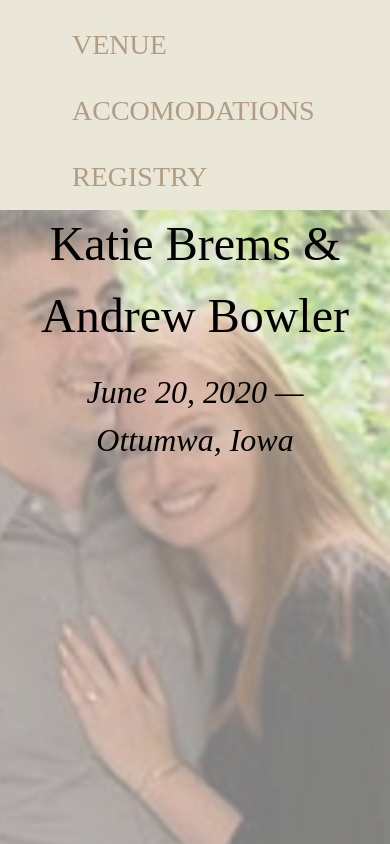
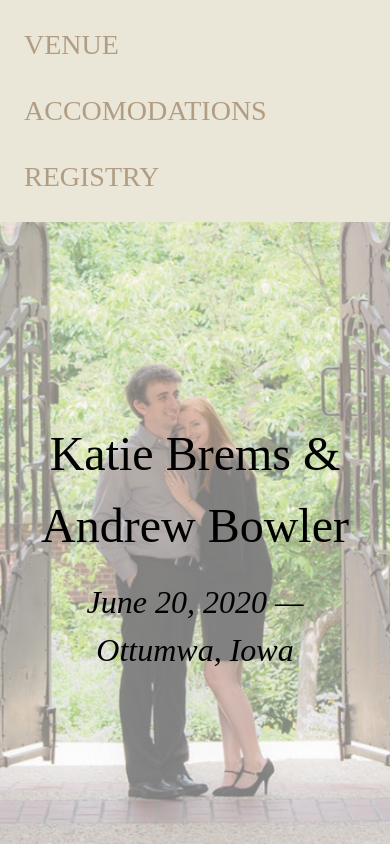
Before and after one commit to ajbowler/wedding, a React (Create React App) app: page / in a window 390 px wide. Built offline with nearby package versions, Linux system fonts and the light colour scheme.

Commit message:
more mobile fixes, I hate CSS and always will

```diff
--- a/src/components/accomodations/Accomodations.css
+++ b/src/components/accomodations/Accomodations.css
@@ -29,3 +29,14 @@
 .hotel-link p {
   margin-top: 5px;
 }
+
+@media screen and (max-width: 475px) {
+  .accomodations {
+    margin-top: 0;
+    padding-top: 0;
+  }
+
+  .venue-heading {
+    font-size: 2rem;
+  }
+}
--- a/src/components/header/Header.css
+++ b/src/components/header/Header.css
@@ -21,3 +21,13 @@
   text-decoration: underline;
   transition: color ease-in 200ms;
 }
+
+@media screen and (max-width: 475px) {
+  .nav-links-container {
+    position: unset;
+  }
+
+  .nav-links a {
+    margin: 0;
+  }
+}
--- a/src/components/homepage/Homepage.css
+++ b/src/components/homepage/Homepage.css
@@ -30,7 +30,11 @@
 }
 
 @media screen and (max-width: 475px) {
-  .headline {
+  .name-headline {
     margin-top: 80px;
   }
+
+  .homepage::after {
+    background-size: cover;
+  }
 }
--- a/src/components/homepage/Homepage.js
+++ b/src/components/homepage/Homepage.js
@@ -8,7 +8,7 @@ const Homepage = () => (
     <div className="section homepage" style={{ backgroundImage: couple }}>
       <div className="container">
         <div className="columns is-centered">
-          <div className="column is-narrow headline">
+          <div className="column is-narrow headline name-headline">
             <div className="names">
               <p>Katie Brems & Andrew Bowler</p>
             </div>
--- a/src/components/registry/Registry.css
+++ b/src/components/registry/Registry.css
@@ -16,3 +16,10 @@
   color: #475e5d;
   text-decoration: underline;
 }
+
+@media screen and (max-width: 475px) {
+  .registry {
+    margin-top: 0;
+    padding-top: 0;
+  }
+}
--- a/src/components/venue/Venue.css
+++ b/src/components/venue/Venue.css
@@ -18,7 +18,12 @@
 }
 
 @media screen and (max-width: 475px) {
+  .venue {
+    margin-top: 0;
+    padding-top: 0;
+  }
+
   .venue-heading {
-    margin-top: 40px;
+    font-size: 2rem;
   }
 }
```
